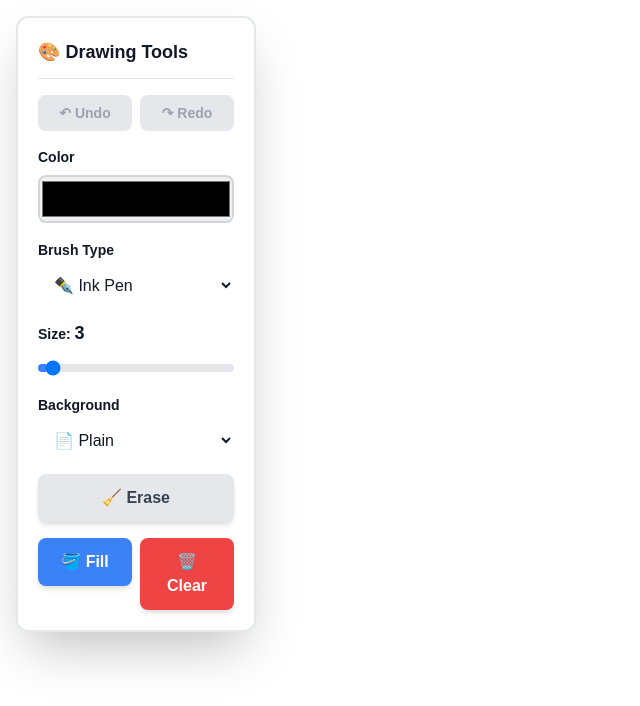
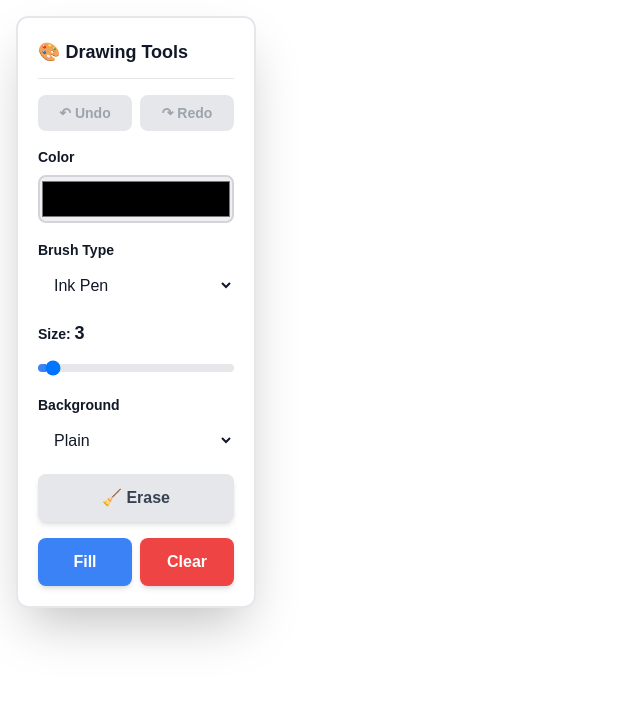
Before and after one commit to charmi-reddy/taral, a Next.js app: page / in a window 1280 px wide. Shown: the top 706 px of the page, without its empty margins (0-640 px from the left). Built offline with nearby package versions, Linux system fonts and the light colour scheme.

Commit message:
Removed unnecesary emojis causing unpleasant look

```diff
--- a/components/BackgroundSelector.tsx
+++ b/components/BackgroundSelector.tsx
@@ -14,10 +14,10 @@ export default function BackgroundSelector({ value, onChange }: BackgroundSelect
         onChange={(e) => onChange(e.target.value as BackgroundStyle)}
         className="w-full px-3 py-2 rounded-lg font-medium bg-white text-gray-900 border-gray-300"
       >
-        <option value="plain">📄 Plain</option>
-        <option value="ruled">📝 Ruled</option>
-        <option value="dotted">⚫ Dotted</option>
-        <option value="grid">🎨 Grid</option>
+        <option value="plain">Plain</option>
+        <option value="ruled">Ruled</option>
+        <option value="dotted">Dotted</option>
+        <option value="grid">Grid</option>
       </select>
     </div>
   );
--- a/components/BrushSelector.tsx
+++ b/components/BrushSelector.tsx
@@ -14,11 +14,11 @@ export default function BrushSelector({ value, onChange }: BrushSelectorProps) {
         onChange={(e) => onChange(e.target.value as BrushType)}
         className="w-full px-3 py-2 rounded-lg font-medium bg-white text-gray-900 border-gray-300"
       >
-        <option value="ink">✒️ Ink Pen</option>
-        <option value="marker">🖍️ Marker</option>
-        <option value="pencil">✏️ Pencil</option>
-        <option value="pixel">🎮 Pixel Pen</option>
-        <option value="eraser">🧹 Eraser</option>
+        <option value="ink">Ink Pen</option>
+        <option value="marker">Marker</option>
+        <option value="pencil">Pencil</option>
+        <option value="pixel">Pixel Pen</option>
+        <option value="eraser">Eraser</option>
       </select>
     </div>
   );
--- a/components/ClearButton.tsx
+++ b/components/ClearButton.tsx
@@ -8,7 +8,7 @@ export default function ClearButton({ onClick }: ClearButtonProps) {
       onClick={onClick}
       className="w-full px-3 sm:px-4 py-2 sm:py-3 rounded-lg font-bold transition shadow-md text-sm sm:text-base bg-red-500 hover:bg-red-600 text-white"
     >
-      🗑️ Clear
+      Clear
     </button>
   );
 }
--- a/components/FillButton.tsx
+++ b/components/FillButton.tsx
@@ -8,7 +8,7 @@ export default function FillButton({ onClick }: FillButtonProps) {
       onClick={onClick}
       className="w-full px-3 sm:px-4 py-2 sm:py-3 rounded-lg font-bold transition shadow-md text-sm sm:text-base bg-blue-500 hover:bg-blue-600 text-white"
     >
-      🪣 Fill
+      Fill
     </button>
   );
 }
```
